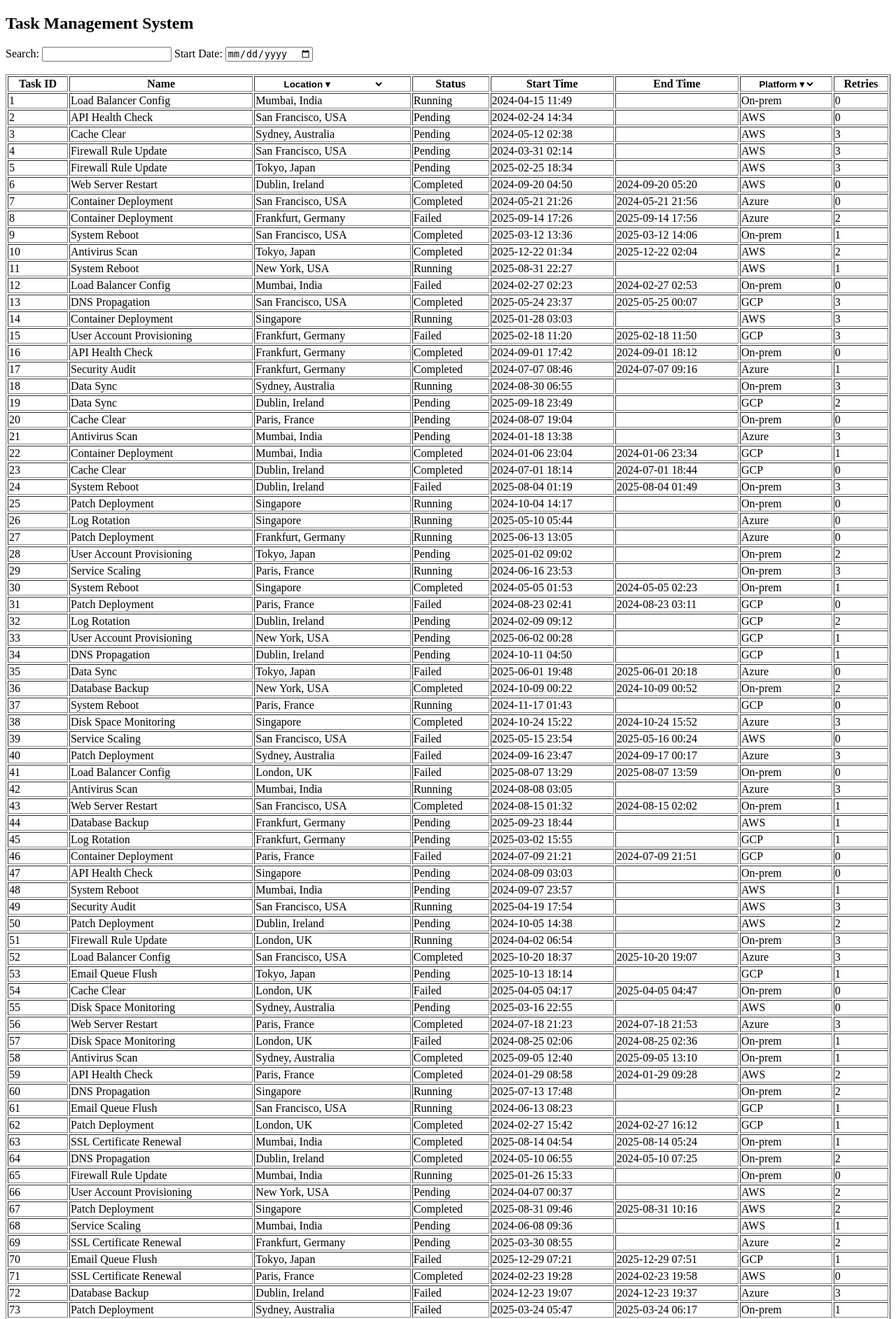
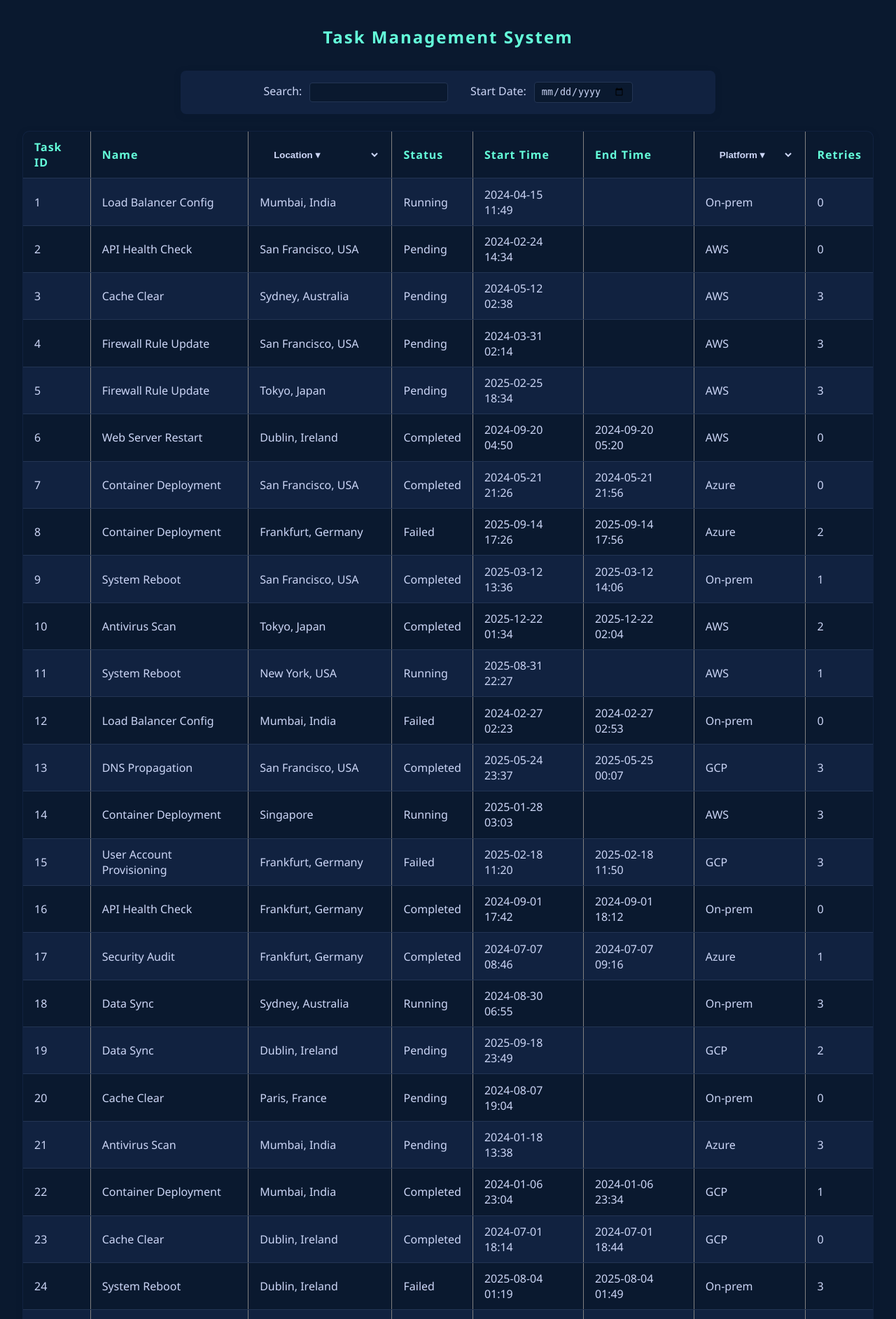
Before and after one commit to Brandon-Niles/Software-Agile-Assignment, a Django app: page / in a window 1280 px wide. Shown: the top 1885 px of the page at 70% size. Run offline with Django 5.2, Linux system fonts and the light colour scheme.

Commit message:
SEA - 04 Updating theme and styling to meet requirements

```diff
--- a/task-management-app/main/templates/main/task_system.html
+++ b/task-management-app/main/templates/main/task_system.html
@@ -2,16 +2,94 @@
 <html>
 <head>
     <title>Task Management System</title>
-    <script>
-        function filterTable() {
-            const search = document.getElementById('searchInput').value.toLowerCase();
-            const rows = document.querySelectorAll('#taskTable tbody tr');
-            rows.forEach(row => {
-                const text = row.innerText.toLowerCase();
-                row.style.display = text.includes(search) ? '' : 'none';
-            });
+    <style>
+        body {
+            background: #0a192f;
+            color: #ccd6f6;
+            font-family: 'Segoe UI', Arial, sans-serif;
+            margin: 0;
+            padding: 0;
         }
-    </script>
+        h2 {
+            color: #64ffda;
+            text-align: center;
+            margin-top: 1.5em;
+            letter-spacing: 2px;
+        }
+        form {
+            background: #112240;
+            padding: 1em 2em;
+            border-radius: 8px;
+            width: 90%;
+            max-width: 700px;
+            margin: 2em auto 1em auto;
+            box-shadow: 0 2px 8px rgba(10,25,47,0.4);
+            display: flex;
+            gap: 2em;
+            align-items: center;
+            justify-content: center;
+        }
+        label {
+            color: #ccd6f6;
+            font-weight: 500;
+        }
+        input[type="text"], input[type="date"], select {
+            background: #0a192f;
+            color: #ccd6f6;
+            border: 1px solid #233554;
+            border-radius: 4px;
+            padding: 0.4em 0.7em;
+            margin-left: 0.5em;
+        }
+        table {
+            width: 95%;
+            margin: 1.5em auto;
+            border-collapse: collapse;
+            background: #112240;
+            border-radius: 10px;
+            overflow: hidden;
+            box-shadow: 0 2px 8px rgba(10,25,47,0.3);
+        }
+        th, td {
+            padding: 0.7em 1em;
+            border-bottom: 1px solid #233554;
+            text-align: left;
+        }
+        th {
+            background: #0a192f;
+            color: #64ffda;
+            font-weight: 600;
+            letter-spacing: 1px;
+        }
+        tr:nth-child(even) {
+            background: #0a192f;
+        }
+        tr:hover {
+            background: #233554;
+        }
+        .btn, button, a.btn {
+            background: #64ffda;
+            color: #0a192f !important;
+            border: none;
+            border-radius: 4px;
+            padding: 0.4em 1em;
+            font-weight: 600;
+            text-decoration: none;
+            margin-right: 0.5em;
+            cursor: pointer;
+            transition: background 0.2s;
+        }
+        .btn-danger {
+            background: #ff5370 !important;
+            color: #fff !important;
+        }
+        .actions {
+            white-space: nowrap;
+        }
+        select {
+            min-width: 120px;
+        }
+    </style>
 </head>
 <body>
     <h2>Task Management System</h2>
@@ -23,8 +101,7 @@
             <input type="date" name="date" value="{{ date|default:'' }}" onchange="this.form.submit()">
         </label>
     </form>
-    <br>
-    <table id="taskTable" border="1" width="100%">
+    <table id="taskTable" border="1">
         <thead>
             <tr>
                 <th>Task ID</th>
@@ -49,6 +126,9 @@
                     </select>
                 </th>
                 <th>Retries</th>
+                {% if role %}
+                <th>Actions</th>
+                {% endif %}
             </tr>
         </thead>
         <tbody>
@@ -62,27 +142,35 @@
                 <td>{{ task.end_time }}</td>
                 <td>{{ task.platform }}</td>
                 <td>{{ task.retries }}</td>
+                {% if role %}
+                <td class="actions">
+                    {% if role == 'admin' or role == 'user' %}
+                        <a href="{% url 'edit' task.id %}" class="btn">Edit</a>
+                    {% endif %}
+                    {% if role == 'admin' %}
+                        <form method="post" action="{% url 'delete' task.id %}" style="display:inline;">{% csrf_token %}
+                            <button type="submit" class="btn btn-danger">Delete</button>
+                        </form>
+                    {% endif %}
+                </td>
+                {% endif %}
             </tr>
             {% empty %}
             <tr>
-                <td colspan="8">No tasks found.</td>
+                <td colspan="9">No tasks found.</td>
             </tr>
             {% endfor %}
         </tbody>
     </table>
-    <div style="margin-top:1em;">
-        {% if total_pages > 1 %}
-            <div>
-                {% for p in page_range %}
-                    {% if p == page %}
-                        <strong>{{ p }}</strong>
-                    {% else %}
-                        <a href="?{% if selected_platform %}platform={{ selected_platform }}&{% endif %}{% if selected_location %}location={{ selected_location }}&{% endif %}{% if date %}date={{ date }}&{% endif %}page={{ p }}">{{ p }}</a>
-                    {% endif %}
-                    {% if not forloop.last %} | {% endif %}
-                {% endfor %}
-            </div>
-        {% endif %}
-    </div>
+    <script>
+        function filterTable() {
+            const search = document.getElementById('searchInput').value.toLowerCase();
+            const rows = document.querySelectorAll('#taskTable tbody tr');
+            rows.forEach(row => {
+                const text = row.innerText.toLowerCase();
+                row.style.display = text.includes(search) ? '' : 'none';
+            });
+        }
+    </script>
 </body>
 </html>
```
